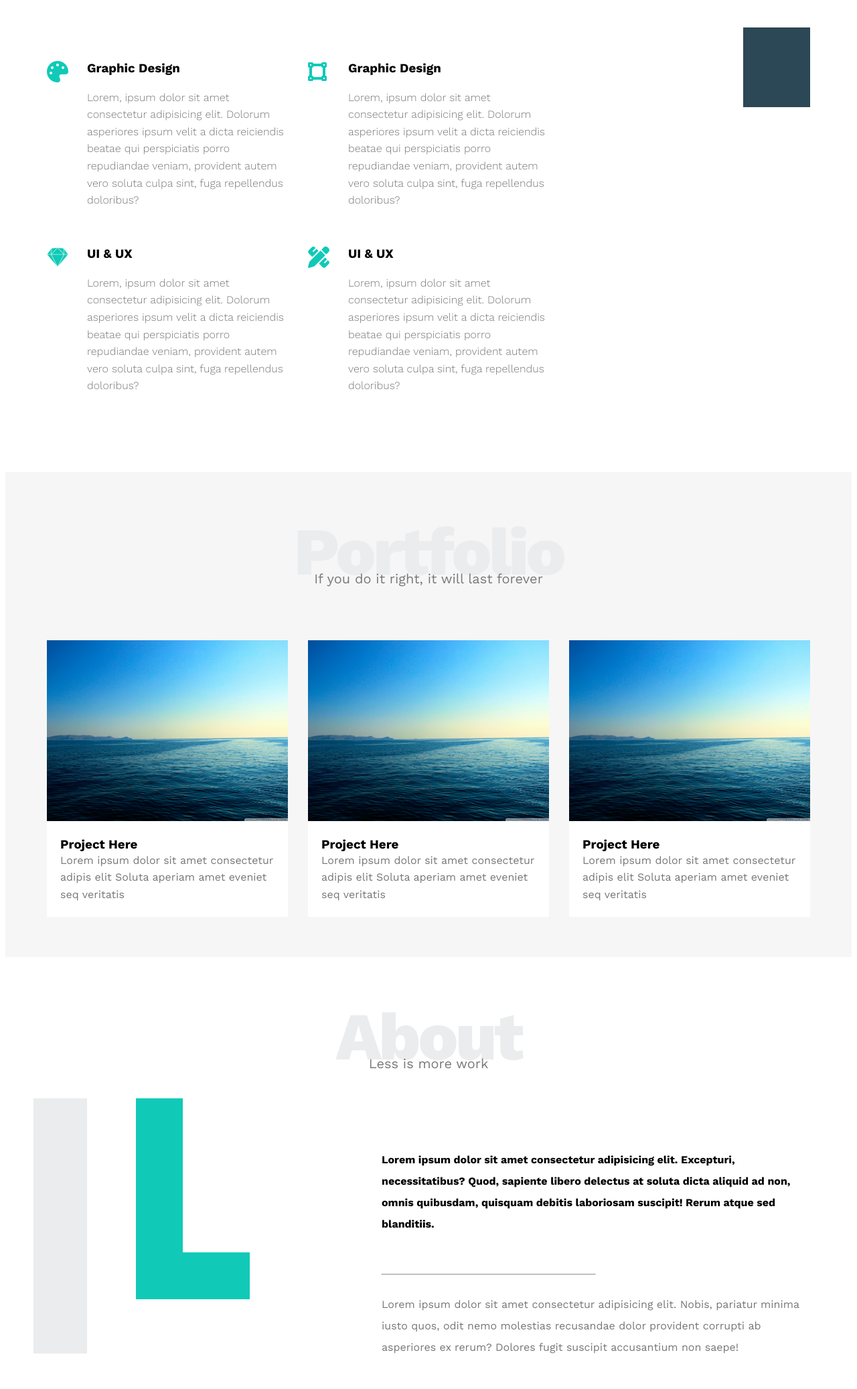
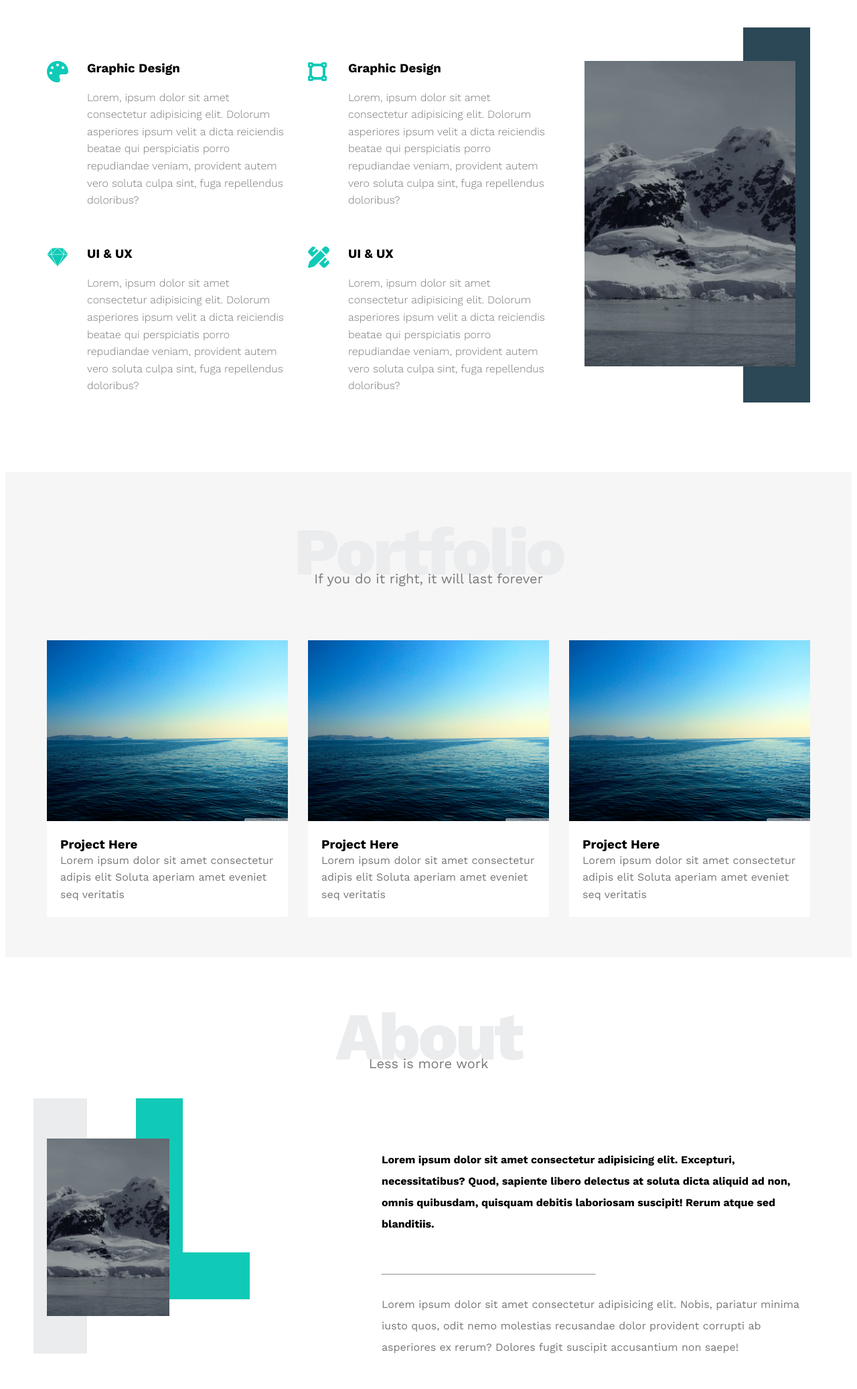
Before and after one commit to davidehab16/Template.Leon_1, a plain HTML site: page index.html in a window 1280 px wide. Shown: the part 1484-3558 px from the top of the page at 67% size. Drawn offline with nearby package versions, Linux system fonts and the light colour scheme.

Commit message:
Update index.html

```diff
--- a/index.html
+++ b/index.html
@@ -111,7 +111,7 @@
                 </div>
                 <div class="col">
                     <div class="image image-column">
-                        <img src="../Template_1/imgs/Image 2.jpg" alt="">
+                        <img src="imgs/Image 2.jpg" alt="">
                     </div>
                 </div>
             </div>
@@ -156,7 +156,7 @@
             <p>Less is more work</p>
             <div class="about-content">
                 <div class="image">
-                    <img src="../Template_1/imgs/Image 2.jpg" alt="">
+                    <img src="imgs/Image 2.jpg" alt="">
                 </div>
                 <div class="text">
                     <p>Lorem ipsum dolor sit amet consectetur adipisicing elit. Excepturi, necessitatibus? Quod, sapiente libero delectus at soluta dicta aliquid ad non, omnis quibusdam, quisquam debitis laboriosam suscipit! Rerum atque sed blanditiis.</p>
```
